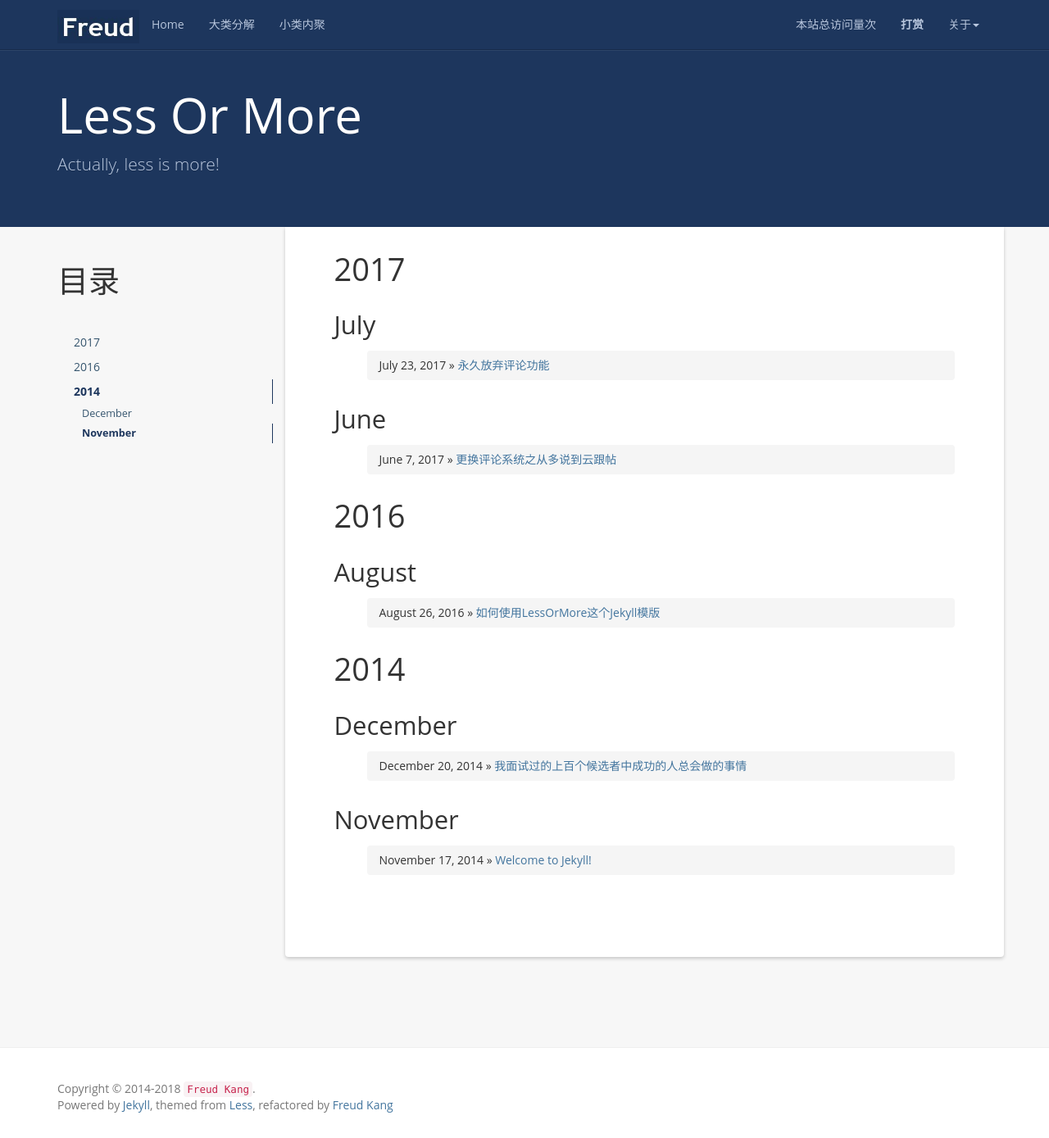
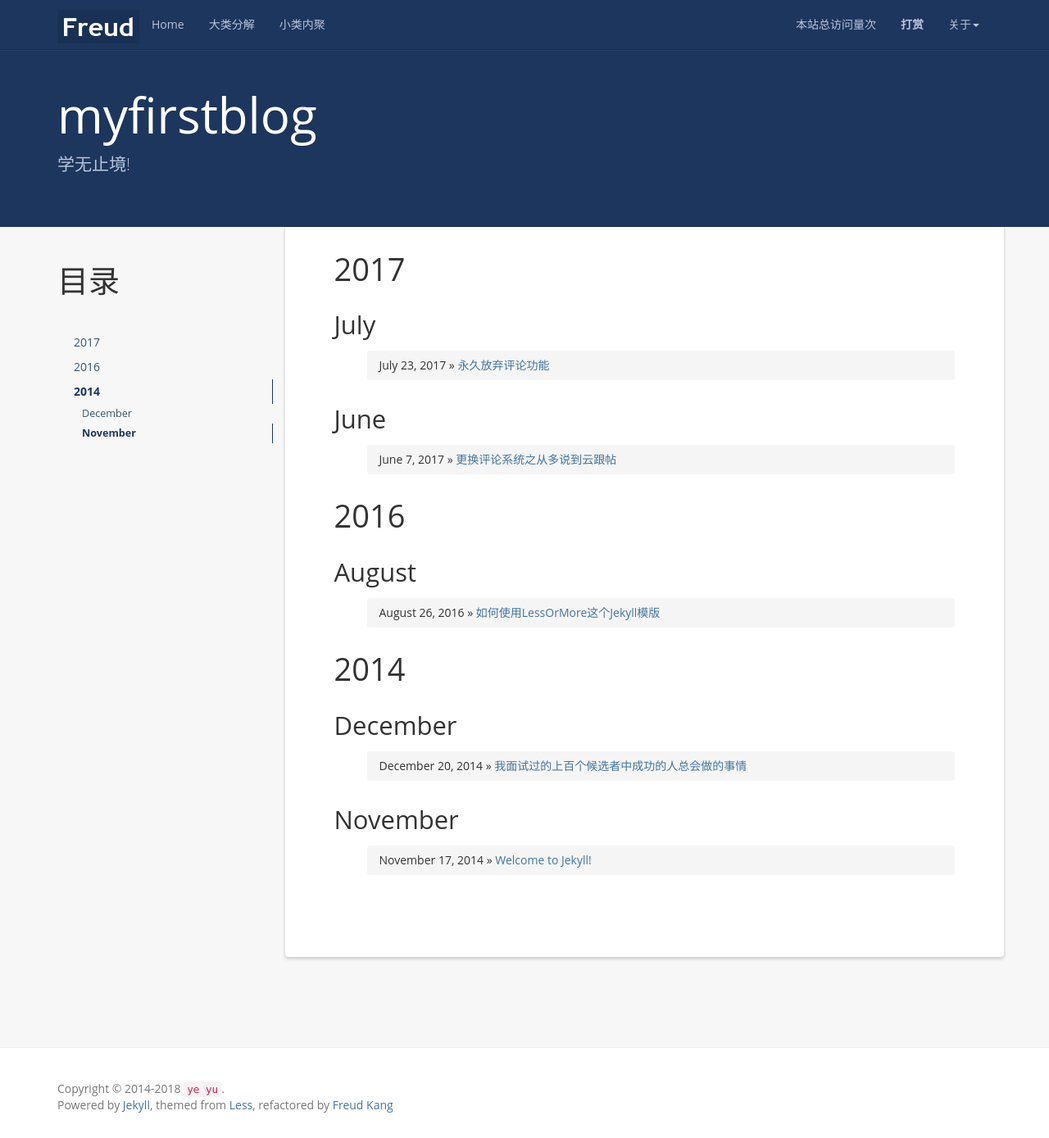
Before and after one commit to yeyu0415/myfirstblog, a Jekyll site: the page built from index.html, in a window 1280 px wide and 1389 px high. Shown: the whole window at 82% size. Built offline with Jekyll 4.4.1, drawn with Linux system fonts in a browser that asks for light colours; nearby versions of some CDN libraries; a script that is not in the unit is left out; the list of posts is cut into pages by our own code; comment, search, counter and statistics services are not loaded.

Commit message:
修改配置

```diff
--- a/_config.yml
+++ b/_config.yml
@@ -1,12 +1,12 @@
 # Site settings
-name: Less Or More
+name: myfirstblog
 email: 120396854@qq.com
-author: Freud Kang
+author: ye yu
 url: http://www.hifreud.com
 resume_site: http://www.hifreud.com/Resume.io/
-github: https://github.com/luoyan35714/
+github: https://github.com/yeyu0415/
 baseurl: "/myfirstblog"
-description: Actually, less is more!
+description: 学无止境!
 meta_description: 叶煜;个人博客;学而不思则罔;思而不学则殆;生命不止;折腾不休
 motto: It's our wits that make us men.
 banner: 学而不思则罔，思而不学则殆。
@@ -17,7 +17,7 @@ paginate: 10
 
 exclude: ['README.md', 'Gemfile.lock', 'Gemfile', 'Rakefile']
 
-github_username: luoyan35714
+github_username: yeyu0415
 
 # Build settings
 markdown: kramdown
```
